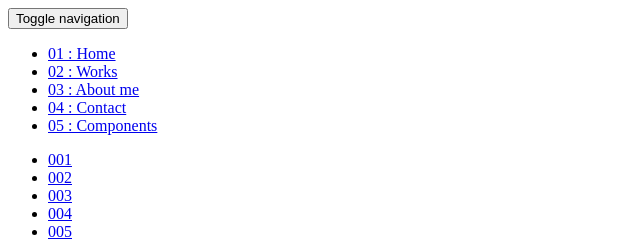
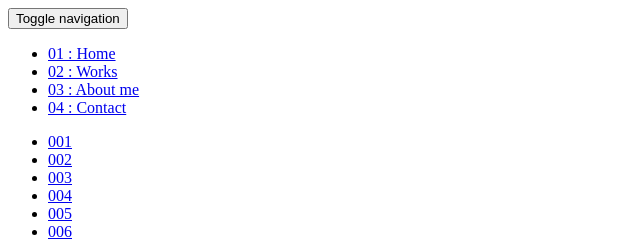
Before and after one commit to lawalsegun2025/python_projects, a Flask app: page /work.html in a window 1280 px wide. Shown: the top 242 px of the page, without its empty margins (0-640 px from the left). Run offline with Flask 3, Linux system fonts and the light colour scheme.

Commit message:
updated work file

```diff
--- a/006_portfolio/templates/work.html
+++ b/006_portfolio/templates/work.html
@@ -12,12 +12,12 @@
   <!-- Disable tap highlight on IE -->
   <meta name="msapplication-tap-highlight" content="no">
 
-  <link rel="apple-touch-icon" sizes="180x180" href="./assets/apple-icon-180x180.png">
-  <link href="./assets/favicon.ico" rel="icon">
+  <link rel="apple-touch-icon" sizes="180x180" href="./static/assets/apple-icon-180x180.png">
+  <link href="./static/assets/favicon.ico" rel="icon">
 
   <title>Title page</title>
 
-<link href="./main.3f6952e4.css" rel="stylesheet"></head>
+<link href="./static/main.3f6952e4.css" rel="stylesheet"></head>
 
 <body class="">
 <div id="site-border-left"></div>
@@ -41,7 +41,6 @@
           <li><a href="./works.html" title="">02 : Works</a></li>
           <li><a href="./about.html" title="">03 : About me</a></li>
           <li><a href="./contact.html" title="">04 : Contact</a></li>
-          <li><a href="./components.html" title="">05 : Components</a></li>
         </ul>
 
 
@@ -63,7 +62,7 @@
   <div class="container">
     <div class="row">
       <div class="col-xs-12">
-        <img src="./assets/images/work001-01.jpg" class="img-responsive" alt="">
+        <img src="./static/assets/images/work001-01.jpg" class="img-responsive" alt="">
         <div class="card-container">
           <div class="text-center">
             <h1 class="h2">001 : Fringilla sit amet</h1>
@@ -82,18 +81,18 @@
       <div class="col-md-8 col-md-offset-2 section-container-spacer">
         <div class="row">
           <div class="col-xs-12 col-md-6">
-            <img src="./assets/images/work001-02.jpg" class="img-responsive" alt="">
+            <img src="./static/assets/images/work001-02.jpg" class="img-responsive" alt="">
             <p>Menphis skyline</p>
           </div>
           <div class="col-xs-12 col-md-6">
-            <img src="./assets/images/work001-03.jpg" class="img-responsive" alt="">
+            <img src="./static/assets/images/work001-03.jpg" class="img-responsive" alt="">
             <p>Menphis skyline</p>
           </div>
         </div>
       </div>
 
       <div class="col-xs-12">
-        <img src="./assets/images/work001-04.jpg" class="img-responsive" alt="">
+        <img src="./static/assets/images/work001-04.jpg" class="img-responsive" alt="">
       </div>
 
     </div>
@@ -130,6 +129,6 @@
   ga('send', 'pageview');
 </script>
 
---> <script type="text/javascript" src="./main.70a66962.js"></script></body>
+--> <script type="text/javascript" src="./static/main.70a66962.js"></script></body>
 
 </html>
```
